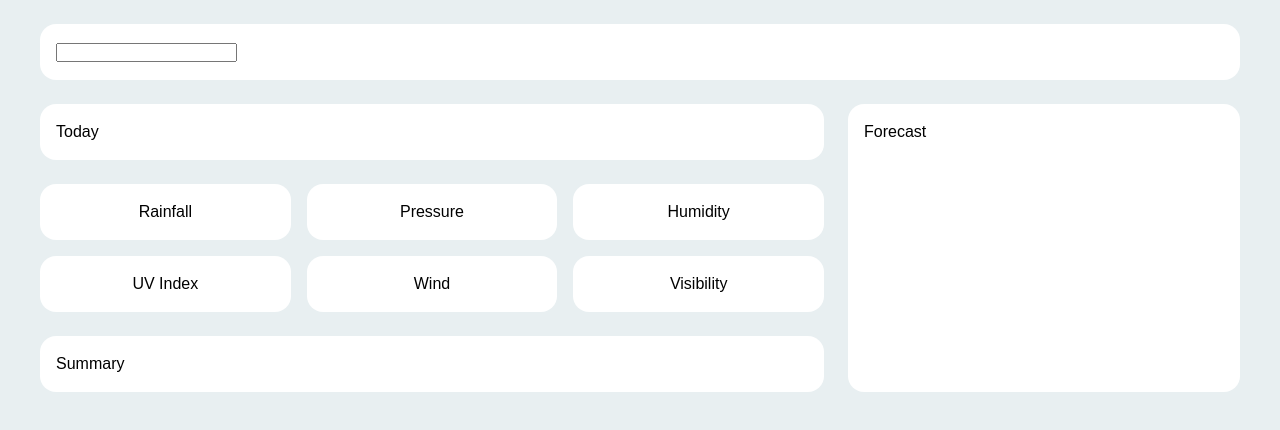
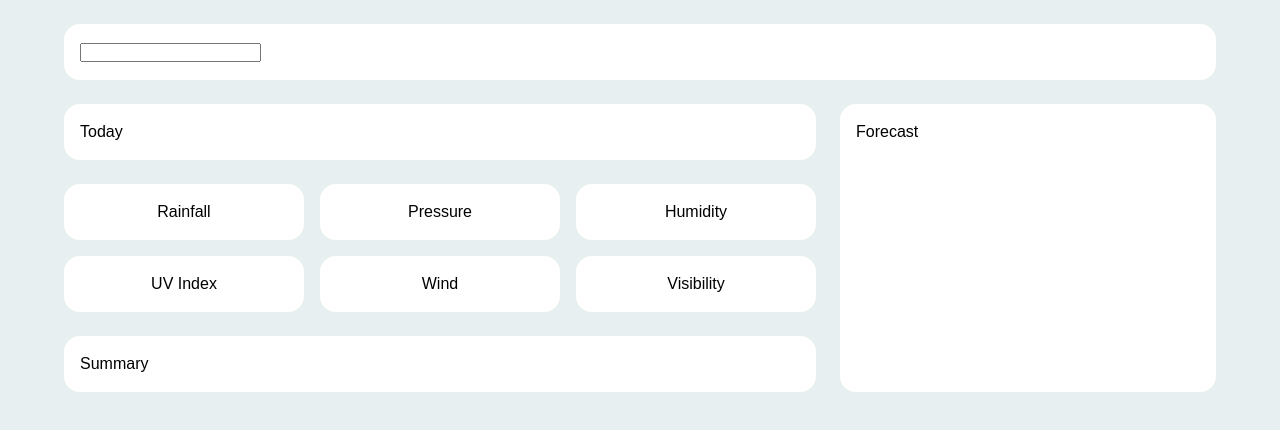
Before and after one commit to dominikszewczyk/React-Weather-App, a React (Vite) app: page / in a window 1280 px wide. Shown: the top 430 px of the page. Built offline with nearby package versions, Linux system fonts and the light colour scheme.

Commit message:
Adding useThemeDetecor hook

```diff
--- a/src/components/Box/Box.style.scss
+++ b/src/components/Box/Box.style.scss
@@ -7,3 +7,9 @@
     padding: sizes.$padding-medium;
     border-radius: sizes.$border-radius-medium;
 }
+.dark .weather__box {
+    background-color: colors.$background-box-color-dark;
+}
+.light .weather__box {
+    background-color: colors.$background-box-color-light;
+}
--- a/src/components/Weather/Weather.jsx
+++ b/src/components/Weather/Weather.jsx
@@ -1,14 +1,20 @@
+import { useEffect } from 'react'
+
 import Navbar from '../Navbar/Navbar'
 import Current from '../Current/Current'
 import Details from '../Details/Details'
 import Summary from '../Summary/Summary'
 import Forecast from '../Forecast/Forecast'
+
+import useThemeDetector from '../../hooks/useThemeDetector'
+
 import './Weather.style.scss'
 
 export default function Weather() {
+    const theme = useThemeDetector();
     return (
         <>
-            <div className="weather">
+            <div className={`weather ${theme}`}>
             <Navbar />
 
                 <div className="weather__main">
--- a/src/components/Weather/Weather.style.scss
+++ b/src/components/Weather/Weather.style.scss
@@ -7,11 +7,18 @@
   grid-template-columns: 2fr 1fr;
   gap: sizes.$gap-large;
   width: 100%;
+  padding: sizes.$padding-large;
   max-width: sizes.$screen-xl;
-  margin: sizes.$margin-large;
   align-content: baseline;
 }
-
+.dark.weather {
+  color: colors.$text-color-dark;
+  background-color: colors.$background-color-dark;
+}
+.light.weather {
+  color: colors.$text-color-light;
+  background-color: colors.$background-color-light;
+}
 .weather__main {
   display: flex;
   flex-direction: column;
--- /dev/null
+++ b/src/hooks/useThemeDetector.jsx
@@ -0,0 +1,17 @@
+import { useEffect, useState } from 'react'
+
+import { lightThemeName, darkThemeName } from '../utils/constants'
+
+export default function useThemeDetector() {
+    const getMatchMedia = () => window.matchMedia("(prefers-color-scheme: dark)");
+    const [theme, setTheme] = useState(getMatchMedia().matches ? darkThemeName : lightThemeName);
+
+    useEffect(() => {
+        const mq = getMatchMedia();
+        mq.addEventListener('change', (e) => {
+            setTheme(e.matches ? darkThemeName : lightThemeName);
+        });
+    }, []);
+
+    return theme;
+}
--- /dev/null
+++ b/src/utils/constants.jsx
@@ -0,0 +1,2 @@
+export const lightThemeName = "light";
+export const darkThemeName = "dark";
```
